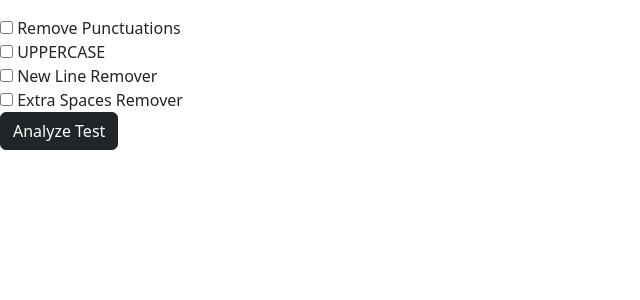
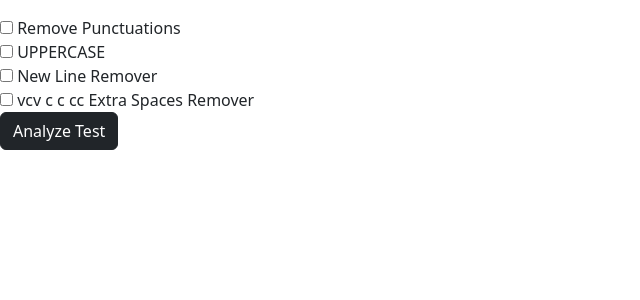
Before and after one commit to 7765788082696984/my-website, a Django app: page / in a window 1280 px wide. Shown: the part 296-596 px from the top of the page, without its empty margins (0-640 px from the left). Run offline with Django 5.2, Linux system fonts and the light colour scheme.

Commit message:
first commit

```diff
--- a/templates/index.html
+++ b/templates/index.html
@@ -53,7 +53,7 @@
   <label class="custom-control-label" for="customSwitch3">New Line Remover</label>
 </div>
   <div class="custom-control custom-switch ">
-  <input type="checkbox" name="extraspaceremover" class="custom-control-input" id="customSwitch4">
+  <input type="checkbox" name="extraspaceremover" class="custom-control-input" id="customSwitch4">      vcv c c cc
   <label class="custom-control-label" for="customSwitch4">Extra Spaces Remover</label>
 </div>
 <button type ='submit' class="btn btn-dark">Analyze Test </button>
```
Also changed, not shown: README.md (added).
